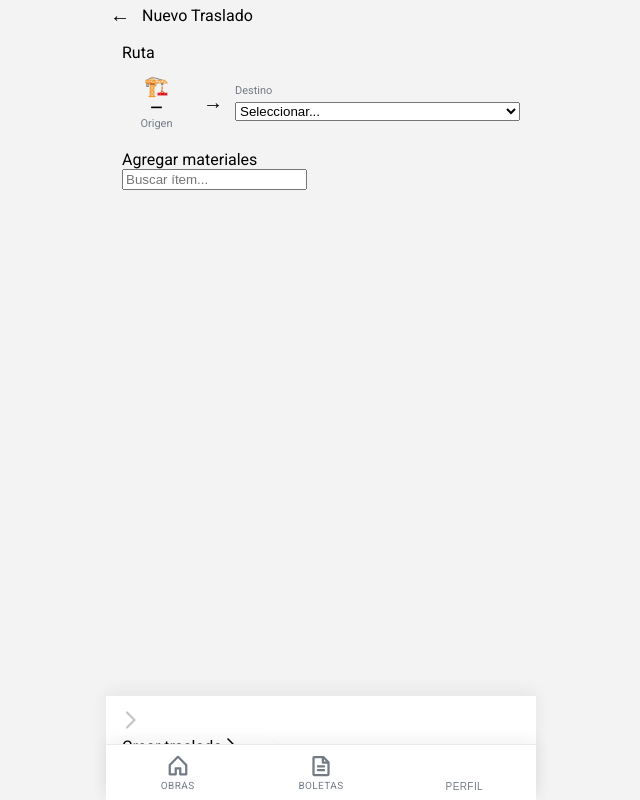
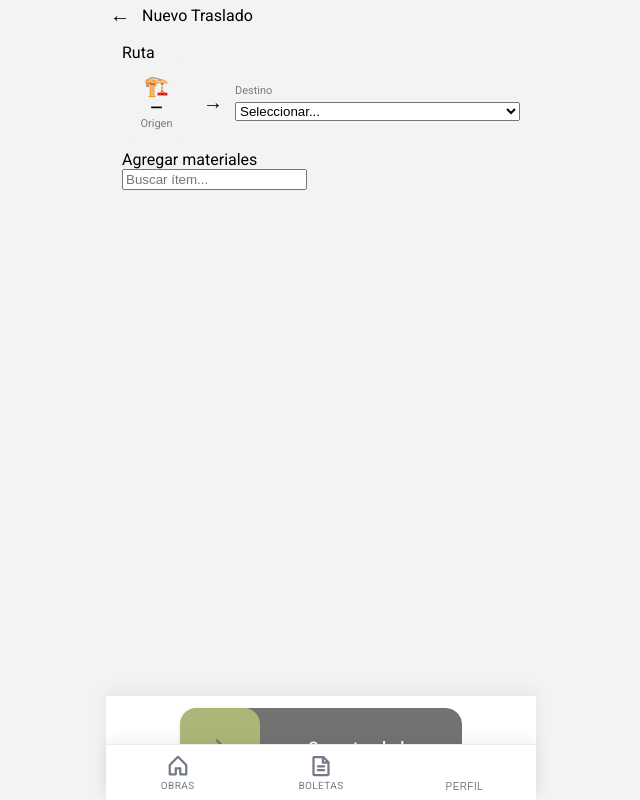
Before and after one commit to DavidpcAD/SistemaBoletas, a Next.js app: page /traslado/nueva in a window 1280 px wide. Shown: the whole page, without its empty margins (319-959 px from the left). Built offline with nearby package versions, Linux system fonts and the light colour scheme.

Commit message:
feat: reemplazar SlideToConfirm por SlideButton real del design system

```diff
--- a/app/(app)/traslado/nueva/page.tsx
+++ b/app/(app)/traslado/nueva/page.tsx
@@ -4,7 +4,7 @@ import { useRouter } from "next/navigation";
 import { useAppStore } from "@/store/useAppStore";
 import { Topbar } from "@/components/app/Topbar";
 import { OBRAS, ITEMS_CATALOGO } from "@/lib/mockData";
-import { SlideToConfirm } from "@/components/ds/SlideToConfirm";
+import { SlideButton } from "@/components/ds/SlideButton";
 
 export default function NuevoTrasladoPage() {
   const router = useRouter();
@@ -89,12 +89,13 @@ export default function NuevoTrasladoPage() {
           </div>
         )}
       </div>
-      <div className="app-bottombar" style={{ padding:"12px 16px" }}>
-        <SlideToConfirm
+      <div className="app-bottombar" style={{ padding:"12px 16px", justifyContent:"center" }}>
+        <SlideButton
           label={saving ? "Guardando..." : "Crear traslado"}
+          confirmedLabel="¡Creado!"
           onConfirm={handleGuardar}
-          enabled={!!obraDestino && lineas.length > 0 && !saving}
-          successHoldMs={600}
+          disabled={!obraDestino || lineas.length === 0 || saving}
+          confirmedHoldMs={800}
         />
       </div>
     </>
--- /dev/null
+++ b/components/ds/SlideButton.css
@@ -0,0 +1,102 @@
+/* SlideButton — Figma node 997-3096.
+ * 282×80. Knob 80×80 (chevron-right). Track 282×80 (clip-path reveals
+ * from knob's right edge to trailing). Solo tokens var(--ds-*). */
+
+.ds-slide {
+  position: relative;
+  display: inline-block;
+}
+
+.ds-slide--disabled {
+  opacity: 0.55;
+  pointer-events: none;
+}
+
+.ds-slide__track {
+  position: absolute;
+  inset: 0;
+  background: var(--ds-color-black);
+  border-radius: var(--ds-radius-lg);
+  pointer-events: none;
+}
+
+.ds-slide__label {
+  position: absolute;
+  inset: 0;
+  display: flex;
+  align-items: center;
+  justify-content: center;
+  color: var(--ds-color-white);
+  font-family: var(--ds-font-family);
+  font-size: var(--ds-font-size-body-md);
+  line-height: var(--ds-line-height-body-md);
+  font-weight: var(--ds-font-weight-semibold);
+  letter-spacing: 0.02em;
+  pointer-events: none;
+  user-select: none;
+}
+
+.ds-slide__confirm {
+  position: absolute;
+  inset: 0;
+  display: flex;
+  align-items: center;
+  justify-content: center;
+  gap: var(--ds-space-2);
+  background: var(--ds-color-green-100);
+  color: var(--ds-color-black);
+  font-family: var(--ds-font-family);
+  font-size: var(--ds-font-size-body-md);
+  line-height: var(--ds-line-height-body-md);
+  font-weight: var(--ds-font-weight-semibold);
+  border-radius: var(--ds-radius-lg);
+  z-index: 5;
+  pointer-events: none;
+}
+
+.ds-slide__knob {
+  position: absolute;
+  left: 0;
+  top: 0;
+  z-index: 3;
+  border: 0;
+  border-radius: var(--ds-radius-lg);
+  background: var(--ds-color-green-100);
+  color: var(--ds-color-black);
+  display: inline-flex;
+  align-items: center;
+  justify-content: center;
+  cursor: grab;
+  box-shadow: var(--ds-shadow-03-big);
+  touch-action: pan-y;
+  -webkit-tap-highlight-color: transparent;
+  padding: 0;
+  font-family: inherit;
+}
+
+.ds-slide__knob[data-dragging="true"] {
+  cursor: grabbing;
+}
+
+.ds-slide__knob:disabled {
+  cursor: not-allowed;
+  opacity: 0.6;
+}
+
+.ds-slide__halo {
+  position: absolute;
+  inset: -4px;
+  border: 8px solid var(--ds-color-green-200);
+  border-radius: calc(var(--ds-radius-lg) + 4px);
+  pointer-events: none;
+  opacity: 0;
+  transition: opacity 180ms ease-out 120ms;
+  will-change: opacity;
+  transform: translateZ(0);
+}
+
+.ds-slide__knob:active .ds-slide__halo,
+.ds-slide__knob[data-dragging="true"] .ds-slide__halo {
+  opacity: 1;
+  transition: opacity 80ms ease-out 0ms;
+}
--- /dev/null
+++ b/components/ds/SlideButton.tsx
@@ -0,0 +1,193 @@
+"use client";
+import React, { useEffect, useRef, useState } from "react";
+import {
+  AnimatePresence,
+  animate,
+  motion,
+  useAnimationControls,
+  useMotionValue,
+  useTransform,
+} from "motion/react";
+import { springs } from "./springs";
+import { haptic } from "./haptic";
+import { Icon } from "./Icon";
+import "./SlideButton.css";
+
+export interface SlideButtonProps {
+  label?: string;
+  confirmedLabel?: string;
+  threshold?: number;
+  onConfirm: () => void;
+  disabled?: boolean;
+  disabledLabel?: string;
+  confirmedHoldMs?: number;
+  autoReset?: boolean;
+  className?: string;
+}
+
+const COMPONENT_WIDTH = 282;
+const HEIGHT = 80;
+const KNOB_SIZE = 80;
+
+const TAP_OFFSET_PX = 4;
+const NUDGE_DISTANCE_PX = 32;
+const NUDGE_HOLD_MS = 180;
+const NUDGE_KICK   = { type: "spring", stiffness: 800, damping: 15 } as const;
+const NUDGE_RETURN = { type: "spring", stiffness: 320, damping: 24 } as const;
+
+export function SlideButton({
+  label = "Pedir",
+  confirmedLabel = "Confirmado",
+  threshold = 0.72,
+  onConfirm,
+  disabled = false,
+  disabledLabel,
+  confirmedHoldMs = 1800,
+  autoReset = true,
+  className,
+}: SlideButtonProps) {
+  const x        = useMotionValue(0);
+  const knobScale = useMotionValue(1);
+  const controls = useAnimationControls();
+  const [confirmed, setConfirmed] = useState(false);
+  const [dragging,  setDragging]  = useState(false);
+
+  const maxDrag = COMPONENT_WIDTH - KNOB_SIZE;
+
+  const trackClip = useTransform(
+    x,
+    (v) => `inset(0 0 0 ${v}px round 16px)`,
+  );
+
+  const labelOpacity = useTransform(x, (v) => {
+    if (maxDrag <= 0) return 1;
+    return Math.max(0, 1 - (v / maxDrag) * 1.6);
+  });
+
+  const nudgeTimerRef = useRef<number | null>(null);
+  const clearNudgeTimer = () => {
+    if (nudgeTimerRef.current != null) {
+      window.clearTimeout(nudgeTimerRef.current);
+      nudgeTimerRef.current = null;
+    }
+  };
+  useEffect(() => () => clearNudgeTimer(), []);
+
+  const nudge = () => {
+    if (disabled || confirmed) return;
+    haptic.select();
+    clearNudgeTimer();
+    animate(x, NUDGE_DISTANCE_PX, NUDGE_KICK);
+    animate(knobScale, 1.04, NUDGE_KICK);
+    nudgeTimerRef.current = window.setTimeout(() => {
+      nudgeTimerRef.current = null;
+      animate(x, 0, NUDGE_RETURN);
+      animate(knobScale, 1, NUDGE_RETURN);
+    }, NUDGE_HOLD_MS);
+  };
+
+  const handleDragEnd = (
+    _: unknown,
+    info: { offset: { x: number } },
+  ) => {
+    setDragging(false);
+    if (disabled) return;
+    if (Math.abs(info.offset.x) < TAP_OFFSET_PX) {
+      nudge();
+      return;
+    }
+    const progress = info.offset.x / maxDrag;
+    if (progress > threshold) {
+      clearNudgeTimer();
+      haptic.complete();
+      setConfirmed(true);
+      controls.start({ x: maxDrag, transition: springs.completing });
+      onConfirm();
+      if (autoReset) {
+        window.setTimeout(() => {
+          x.set(0);
+          setConfirmed(false);
+        }, confirmedHoldMs);
+      }
+    } else {
+      haptic.drag();
+      controls.start({ x: 0, transition: springs.snappy });
+    }
+  };
+
+  const visibleLabel = disabled ? (disabledLabel ?? label) : label;
+
+  return (
+    <div
+      className={`ds-slide${disabled ? " ds-slide--disabled" : ""}${className ? ` ${className}` : ""}`}
+      style={{ width: COMPONENT_WIDTH, height: HEIGHT }}
+      aria-live="polite"
+    >
+      {/* Black track */}
+      <motion.div
+        aria-hidden
+        className="ds-slide__track"
+        style={{
+          clipPath: trackClip,
+          willChange: "clip-path",
+          transform: "translateZ(0)",
+        }}
+      />
+
+      {/* Label */}
+      <motion.span
+        aria-hidden
+        className="ds-slide__label"
+        style={{ opacity: labelOpacity, paddingLeft: KNOB_SIZE }}
+      >
+        {visibleLabel}
+      </motion.span>
+
+      {/* Confirmed overlay */}
+      <AnimatePresence>
+        {confirmed && (
+          <motion.div
+            key="confirm"
+            className="ds-slide__confirm"
+            initial={{ opacity: 0, scale: 0.92 }}
+            animate={{ opacity: 1, scale: 1 }}
+            exit={{ opacity: 0 }}
+            transition={springs.completing}
+          >
+            <Icon name="check" size="lg" color="currentColor" />
+            <span>{confirmedLabel}</span>
+          </motion.div>
+        )}
+      </AnimatePresence>
+
+      {/* Knob */}
+      <motion.button
+        type="button"
+        className="ds-slide__knob"
+        drag={confirmed || disabled ? false : "x"}
+        dragConstraints={{ left: 0, right: maxDrag }}
+        dragElastic={{ left: 0.2, right: 0.15 }}
+        dragMomentum={false}
+        dragTransition={{ bounceStiffness: 600, bounceDamping: 30 }}
+        style={{ x, scale: knobScale, width: KNOB_SIZE, height: KNOB_SIZE, willChange: "transform", translateZ: 0 }}
+        animate={controls}
+        onPointerDown={() => {
+          if (disabled || confirmed) return;
+          haptic.select();
+          clearNudgeTimer();
+        }}
+        onDragStart={() => {
+          setDragging(true);
+          clearNudgeTimer();
+        }}
+        onDragEnd={handleDragEnd}
+        data-dragging={dragging || undefined}
+        aria-label={`Deslizar para ${label.toLowerCase()}`}
+        disabled={disabled}
+      >
+        <span aria-hidden className="ds-slide__halo" />
+        <Icon name="arrow-right" size="lg" color="currentColor" />
+      </motion.button>
+    </div>
+  );
+}
```
Also changed, not shown: app/(app)/boletas/[id]/firmar/page.tsx (+6 -5 lines), app/(app)/boletas/[id]/preparar/page.tsx (+6 -5 lines), app/(app)/boletas/nueva/page.tsx (+5 -4 lines), app/(app)/entrega/[id]/firmar/page.tsx (+6 -5 lines), app/(app)/traslado/[id]/firmar/page.tsx (+6 -5 lines).
